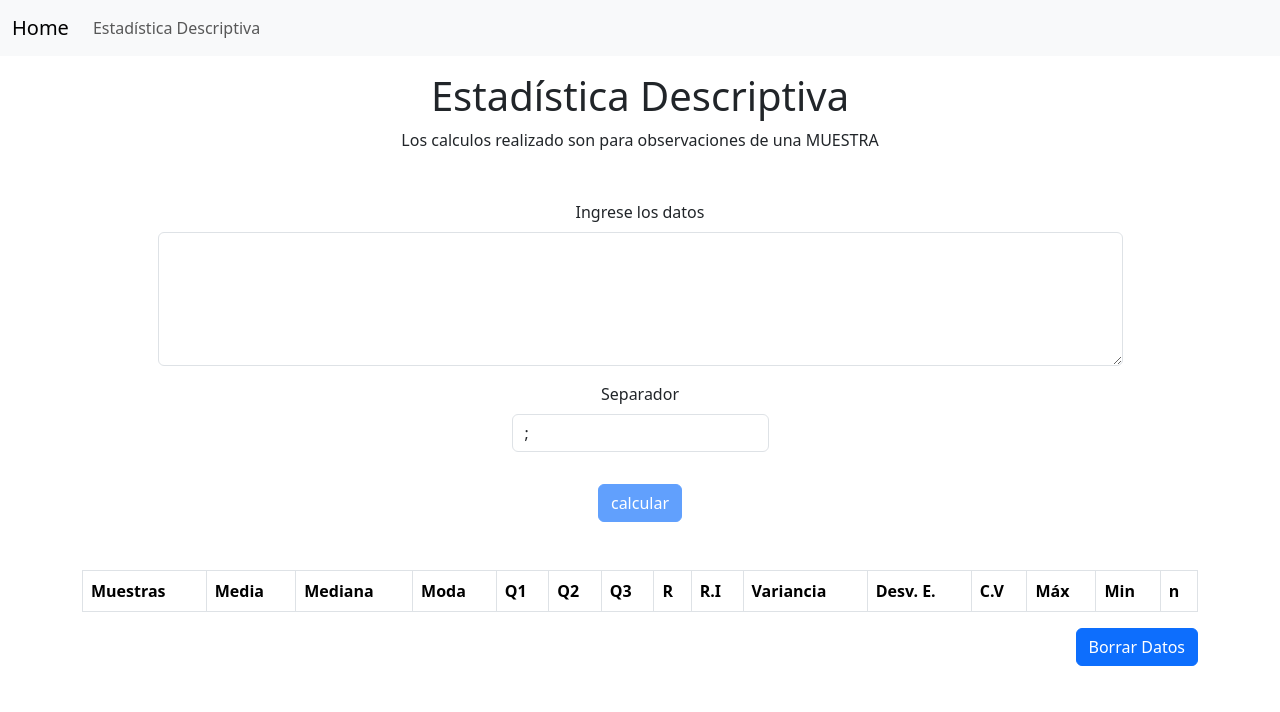
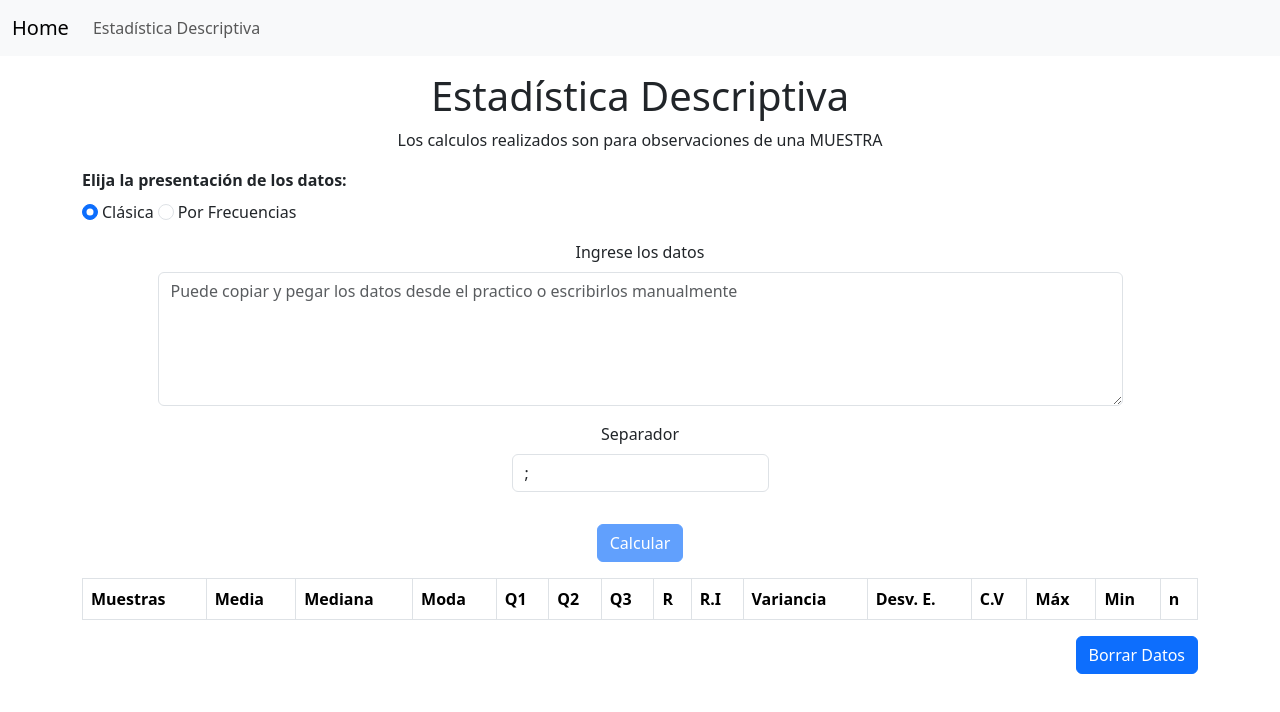
Before and after one commit to Manug95/estadistica, an Angular app: page / in a window 1280 px wide. Shown: the top 712 px of the page. Built offline with nearby package versions, Linux system fonts and the light colour scheme.

Commit message:
Ingresar obs. por frecuencias

```diff
--- a/src/app/components/estadistica-descriptiva/estadistica-descriptiva.html
+++ b/src/app/components/estadistica-descriptiva/estadistica-descriptiva.html
@@ -1,59 +1,20 @@
 <h1 class="text-center">Estadística Descriptiva</h1>
 
-<p class="text-center">Los calculos realizado son para observaciones de una MUESTRA</p>
+<p class="text-center">Los calculos realizados son para observaciones de una MUESTRA</p>
 
-<form action="" [formGroup]="datosForm" (ngSubmit)="calcular()" class="d-flex flex-column align-items-center justify-content-center my-5">
-    <div class="mb-3 d-flex flex-column align-items-center justify-content-center">
-        <label
-            for="datos"
-            class="form-label"
-            [ngbTooltip]="tooltipDatos"
-            placement="top"
-            >
-            Ingrese los datos
-        </label>
-        <textarea
-            name="datos"
-            class="form-control"
-            id="datos"
-            cols="100"
-            rows="5"
-            formControlName="datos"
-            [class.is-invalid]="datos!.invalid && (datos!.dirty || datos!.touched)"
-            ></textarea>
-        @if (datos!.invalid && (datos!.dirty || datos!.touched)) {
-            <div class="invalid-feedback">
-                @if (datos!.hasError('required')) {
-                    <span>Los datos de las observaciones son requeridas.</span>
-                }
-            </div>
-        }
-    </div>
-    <div class="mb-3 d-flex flex-column align-items-center justify-content-center">
-        <label
-            for="separador"
-            class="form-label"
-            [ngbTooltip]="tooltipSeparador"
-            >Separador</label>
-        <input
-            type="text"
-            class="form-control d-block"
-            id="separador"
-            formControlName="separador"
-            [class.is-invalid]="separador!.invalid && (separador!.dirty || separador!.touched)"
-            >
-        @if (separador && separador.invalid && (separador.dirty || separador.touched)) {
-            <div class="invalid-feedback">
-                @if (separador.hasError('required')) {
-                    <span>Se requiere especificar el separador de las observaciones.</span>
-                }
-            </div>
-        }
-    </div>
-    <div class="d-flex align-items-center justify-content-center">
-        <input type="submit" id="calcular" class="btn btn-primary mt-3 mx-auto" [disabled]="!datosForm.valid" value="calcular"/>
-    </div>
+<label for="" class="form-label fw-bold">Elija la presentación de los datos:</label>
+<form [formGroup]="radiosForm">
+  <input id="clasico" type="radio" formControlName="estado" value="clasico" class="form-check-input">
+  <label for="clasico" class="form-check-label mx-1"> Clásica</label>
+  <input id="tfrec" type="radio" formControlName="estado" value="tabla.frec" class="form-check-input">
+  <label for="tfrec" class="form-check-label mx-1"> Por Frecuencias</label>
 </form>
+
+@if(radiosForm.get('estado')?.value === 'clasico') {
+    <app-form-observaciones (datosOutput)="calcular($event)"></app-form-observaciones>
+} @else {
+    <app-form-tabla-frec (datosOutput)="calcular($event)"></app-form-tabla-frec>
+}
 
 <div class="table-responsive-lg">
     <table class="table table-striped table-bordered">
--- a/src/app/components/estadistica-descriptiva/estadistica-descriptiva.ts
+++ b/src/app/components/estadistica-descriptiva/estadistica-descriptiva.ts
@@ -1,20 +1,19 @@
-import { Component, inject, signal } from '@angular/core';
-
+import { Component, inject, signal, ViewChild } from '@angular/core';
+import { FormGroup, FormControl, ReactiveFormsModule } from '@angular/forms';
 import { EstadisticaDescriptivaService } from '../../services/estadistica-descriptiva-service';
-import { NgbTooltipModule } from '@ng-bootstrap/ng-bootstrap';
-import { FormControl, ReactiveFormsModule, FormGroup, Validators } from '@angular/forms';
+import { FormObservaciones } from '../form-observaciones/form-observaciones';
+import { FormTablaFrec } from '../form-tabla-frec/form-tabla-frec';
 import { CommonModule } from '@angular/common';
+import { DatosForm } from '../../models/DatosForm';
 
 @Component({
   selector: 'app-estadistica-descriptiva',
-  imports: [NgbTooltipModule, ReactiveFormsModule, CommonModule],
+  imports: [CommonModule, FormObservaciones, FormTablaFrec, ReactiveFormsModule],
   templateUrl: './estadistica-descriptiva.html',
   styleUrl: './estadistica-descriptiva.css',
 })
 export class EstadisticaDescriptiva {
   resultados = signal<((string[] | number)[])[]>([]);
-  tooltipDatos = "Los datos de las observaciones separados por el \"Separador\"";
-  tooltipSeparador = "Caracter que separa las diferentes observaciones una de la otra";
 
   diccionarioColumnasTabla = new Map([
     ["media", "Media"], ["mediana", "Mediana"], ["moda", "Moda"], ["q1", "Q1"], ["q2", "Q2"], ["q3", "Q3"], ["rango", "R"],
@@ -22,26 +21,25 @@ export class EstadisticaDescriptiva {
     ["max", "Máx"], ["min", "Min"], ["n", "n"]
   ]);
 
+  @ViewChild(FormObservaciones) formObservaciones!: FormObservaciones;
+  @ViewChild(FormTablaFrec) formTablaFrec!: FormTablaFrec;
+
+  radiosForm = new FormGroup({
+    estado: new FormControl('clasico')
+  });
+
+  private datosForm: DatosForm = new DatosForm("", ";");
   private analisisService = inject(EstadisticaDescriptivaService);
 
-  datosForm = new FormGroup({
-    datos: new FormControl("", Validators.required),
-    separador: new FormControl(";", Validators.required)
-  });
+  recibirdatos(datos: string) {
 
-  get datos() {
-    return this.datosForm.get("datos");
   }
 
-  get separador() {
-    return this.datosForm.get("separador");
-  }
+  calcular(data: DatosForm): void {
+    this.datosForm = data;
 
-  calcular(): void {
-    const data = this.datosForm.value.datos;
-
-    if (data) {
-      const datosFormateados = this.formatearDatos(data);
+    if (this.datosForm.datos) {
+      const datosFormateados = this.formatearDatos(this.datosForm.datos);
       datosFormateados.sort((a,b) => a-b);
       const objResultados: {[key: string]: number | string[]} = this.analisisService.analisisCompleto(datosFormateados);
       const arrayResultados = this.ordenarDatos(objResultados);
@@ -51,11 +49,9 @@ export class EstadisticaDescriptiva {
   }
 
   formatearDatos(datos: string): number[] {
-    const separator = this.datosForm.value.separador;
-
-    if (separator) {
+    if (this.datosForm.separador) {
       return datos
-      .split(separator)
+      .split(this.datosForm.separador)
       .filter(x => x !== "")
       .map(x => +x);
     } else
@@ -85,6 +81,9 @@ export class EstadisticaDescriptiva {
 
   borrarDatos() {
     this.resultados.update(_ => []);
-    this.datosForm.setValue({ datos: "", separador: ";" });
+    if (this.formObservaciones)
+      this.formObservaciones.reestablecerCampos();
+    if (this.formTablaFrec)
+      this.formTablaFrec.reestablecerCampos();
   }
 }
--- /dev/null
+++ b/src/app/components/form-observaciones/form-observaciones.html
@@ -0,0 +1,53 @@
+<form action="" [formGroup]="datosForm" (ngSubmit)="onSubmit()" class="d-flex flex-column align-items-center justify-content-center my-3">
+    <div class="mb-3 d-flex flex-column align-items-center justify-content-center">
+        <label
+            for="datos"
+            class="form-label"
+            [ngbTooltip]="tooltipDatos"
+            placement="top"
+            >
+            Ingrese los datos
+        </label>
+        <textarea
+            name="datos"
+            class="form-control"
+            id="datos"
+            cols="100"
+            rows="5"
+            formControlName="datos"
+            [class.is-invalid]="datos!.invalid && (datos!.dirty || datos!.touched)"
+            [placeholder]="placeholderDatos"
+            ></textarea>
+        @if (datos!.invalid && (datos!.dirty || datos!.touched)) {
+            <div class="invalid-feedback">
+                @if (datos!.hasError('required')) {
+                    <span>Los datos de las observaciones son requeridas.</span>
+                }
+            </div>
+        }
+    </div>
+    <div class="mb-3 d-flex flex-column align-items-center justify-content-center">
+        <label
+            for="separador"
+            class="form-label"
+            [ngbTooltip]="tooltipSeparador"
+            >Separador</label>
+        <input
+            type="text"
+            class="form-control d-block"
+            id="separador"
+            formControlName="separador"
+            [class.is-invalid]="separador!.invalid && (separador!.dirty || separador!.touched)"
+            >
+        @if (separador && separador.invalid && (separador.dirty || separador.touched)) {
+            <div class="invalid-feedback">
+                @if (separador.hasError('required')) {
+                    <span>Se requiere especificar el separador de las observaciones.</span>
+                }
+            </div>
+        }
+    </div>
+    <div class="d-flex align-items-center justify-content-center">
+        <input type="submit" id="calcular" class="btn btn-primary mt-3 mx-auto" [disabled]="!datosForm.valid" value="Calcular"/>
+    </div>
+</form>
--- /dev/null
+++ b/src/app/components/form-observaciones/form-observaciones.ts
@@ -0,0 +1,44 @@
+import { Component, output } from '@angular/core';
+import { FormControl, ReactiveFormsModule, FormGroup, Validators } from '@angular/forms';
+import { NgbTooltipModule } from '@ng-bootstrap/ng-bootstrap';
+import { CommonModule } from '@angular/common';
+import { DatosForm } from '../../models/DatosForm';
+
+@Component({
+  selector: 'app-form-observaciones',
+  imports: [NgbTooltipModule, ReactiveFormsModule, CommonModule],
+  templateUrl: './form-observaciones.html',
+  styleUrl: './form-observaciones.css',
+})
+export class FormObservaciones {
+  datosOutput = output<DatosForm>();
+
+  tooltipDatos = "Los datos de las observaciones separados por el \"Separador\"";
+  tooltipSeparador = "Caracter que separa las diferentes observaciones una de la otra";
+
+  placeholderDatos = "Puede copiar y pegar los datos desde el practico o escribirlos manualmente";
+
+  datosForm = new FormGroup({
+    datos: new FormControl("", Validators.required),
+    separador: new FormControl(";", Validators.required)
+  });
+
+  get datos() {
+    return this.datosForm.get("datos");
+  }
+
+  get separador() {
+    return this.datosForm.get("separador");
+  }
+
+  onSubmit() {
+    const df = new DatosForm(this.datos?.value ?? "", this.separador?.value ?? ";");
+    this.datosOutput.emit(df);
+  }
+
+  reestablecerCampos() {
+    this.datosForm.setValue({ datos: "", separador: ";" });
+    this.datosForm.markAsPristine();
+    this.datosForm.markAsUntouched();
+  }
+}
--- /dev/null
+++ b/src/app/components/form-tabla-frec/form-tabla-frec.html
@@ -0,0 +1,44 @@
+<form class="my-3" [formGroup]="formTablaFrec" (ngSubmit)="onSubmit()">
+    <div class="d-flex justify-content-center align-items-center">
+        <label for="" class="form-label">
+            Ingrese los datos
+        </label>
+    </div>
+    <div class="d-flex justify-content-center align-items-center">
+        <div>
+            <div class="fw-bold p-2">
+                X<small><sub>i</sub></small>
+            </div>
+            <div class="fw-bold p-2">
+                f<small><sub>i</sub></small>
+            </div>
+        </div>
+        <div formArrayName="observaciones" class="d-flex justify-content-center align-items-center">
+            @for(observacion of observaciones.controls; track $index; let i = $index) {
+                <div [formGroupName]="i">
+                    <div class="border">
+                        <input type="text" class="form-control" size="2" formControlName="valor"
+                            [class.is-invalid]="observacion.get('valor')!.invalid && (observacion.get('valor')!.dirty || observacion.get('valor')!.touched)"/>
+                    </div>
+                    <div class="border">
+                        <input type="text" class="form-control" size="2" formControlName="frecuencia"
+                            [class.is-invalid]="observacion.get('frecuencia')!.invalid && (observacion.get('frecuencia')!.dirty || observacion.get('frecuencia')!.touched)"/>
+                    </div>
+                </div>
+            }
+        </div>
+        <div>
+            <button type="button" (click)="addObservacion()" class="btn btn-outline-primary ms-2" ngbTooltip="Agregar observación" placement="right">+</button>
+        </div>
+    </div>
+    <!-- @if (formTablaFrec.invalid && (formTablaFrec.dirty || formTablaFrec.touched)) {
+        <div class="text-danger text-center">
+            @if (tieneErroresRequeridos() && formTablaFrec.touched) {
+                <span>Hay campos requeridos sin completar.</span>
+            }
+        </div>
+    } -->
+    <div class="d-flex align-items-center justify-content-center">
+        <input type="submit" id="calcular" class="btn btn-primary mt-3 mx-auto" value="Calcular" [disabled]="!formTablaFrec.valid"/>
+    </div>
+</form>
--- /dev/null
+++ b/src/app/components/form-tabla-frec/form-tabla-frec.ts
@@ -0,0 +1,64 @@
+import { Component, inject, output } from '@angular/core';
+import { FormArray, FormBuilder, FormGroup, ReactiveFormsModule, Validators } from '@angular/forms';
+import { DatosForm } from '../../models/DatosForm';
+import { NgbTooltipModule } from '@ng-bootstrap/ng-bootstrap';
+
+@Component({
+  selector: 'app-form-tabla-frec',
+  imports: [ReactiveFormsModule, NgbTooltipModule],
+  templateUrl: './form-tabla-frec.html',
+  styleUrl: './form-tabla-frec.css',
+})
+export class FormTablaFrec {
+  private fb = inject(FormBuilder);
+  datosOutput = output<DatosForm>();
+  formTablaFrec = this.crearFormArray();
+
+  get observaciones() {
+    return this.formTablaFrec.get('observaciones') as FormArray;
+  }
+
+  private crearFormArray() {
+    return this.fb.group({
+      observaciones: this.fb.array(Array(3).fill(null).map(() => this.crearGrupo()))
+    });
+  }
+
+  private crearGrupo() {
+    return this.fb.group({
+      valor: ['', Validators.required],
+      frecuencia: ['', Validators.required]
+    });
+  }
+
+  addObservacion() {
+    this.observaciones.push(this.crearGrupo());
+  }
+
+  onSubmit() {
+    if (this.formTablaFrec.valid) {
+      let datos: string = "";
+
+      for (let i = 0; i < this.observaciones.length; i++) {
+        const fg = this.observaciones.at(i);
+        datos += `${(fg.value.valor + "_").repeat(+fg.value.frecuencia)}`;
+      }
+
+      this.datosOutput.emit(new DatosForm(datos.slice(0, -1), "_"));
+    }
+  }
+
+  reestablecerCampos() {
+    this.formTablaFrec = this.crearFormArray();
+    this.formTablaFrec.markAsPristine();
+    this.formTablaFrec.markAsUntouched();
+  }
+
+  // tieneErroresRequeridos(): boolean {
+  //   // Recorre todos los grupos del array y verifica si alguno tiene el error 'required'
+  //   return this.observaciones.controls.some(group =>
+  //     group.get('valor')?.hasError('required') ||
+  //     group.get('frecuencia')?.hasError('required')
+  //   );
+  // }
+}
--- /dev/null
+++ b/src/app/models/DatosForm.ts
@@ -0,0 +1,17 @@
+export class DatosForm {
+    datos: string;
+    separador: string;
+
+    constructor(datos: string, separador: string) {
+        this.datos = datos;
+        this.separador = separador;
+    }
+
+    getDatos(): string {
+        return this.datos;
+    }
+
+    getSeparador(): string {
+        return this.separador;
+    }
+}
```
Also changed, not shown: src/app/components/form-observaciones/form-observaciones.css (added), src/app/components/form-tabla-frec/form-tabla-frec.css (added), 2 other files (tests, documents, lock files or other folders).
